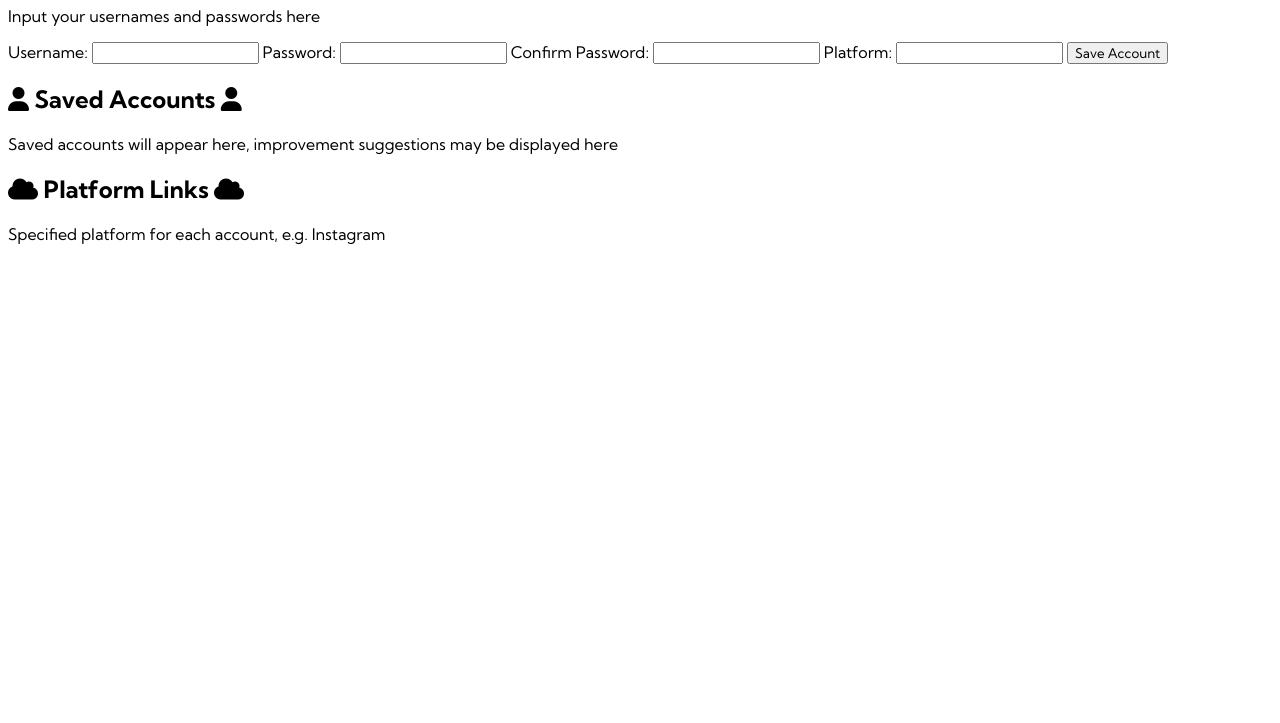
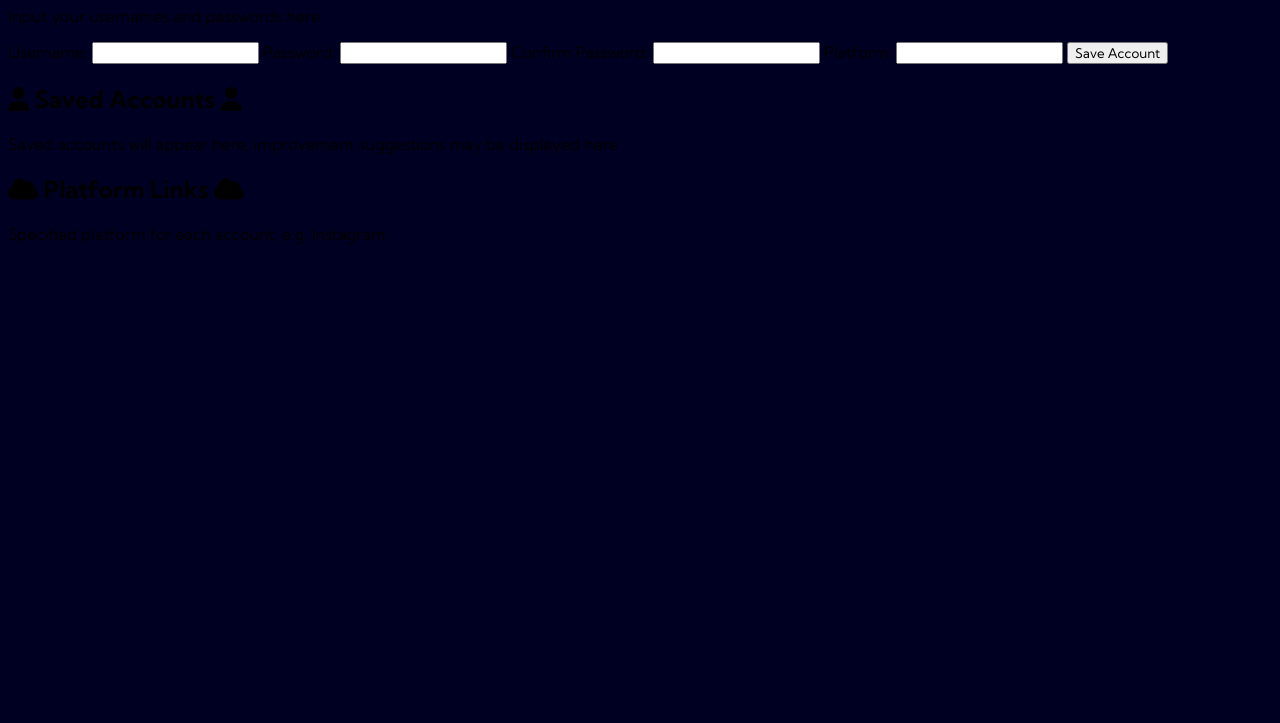
Before and after one commit to Chris-Bratosin/COMP1004-SPA, a plain HTML site: page index.html in a window 1280 px wide. Shown: the part 77-800 px from the top of the page. Drawn offline with Linux system fonts and the light colour scheme.

Commit message:
added website body background color to go along with my planned background

```diff
--- a/style.css
+++ b/style.css
@@ -2,3 +2,10 @@
 {
     font-family: 'Kumbh Sans', sans-serif;
 }
+
+body
+{
+    background-color: rgba(0, 0, 35, 40);
+}
+
+/*MAIN COMPARTMENT (PASSWORD MANAGER) CSS SECTION*/
```
